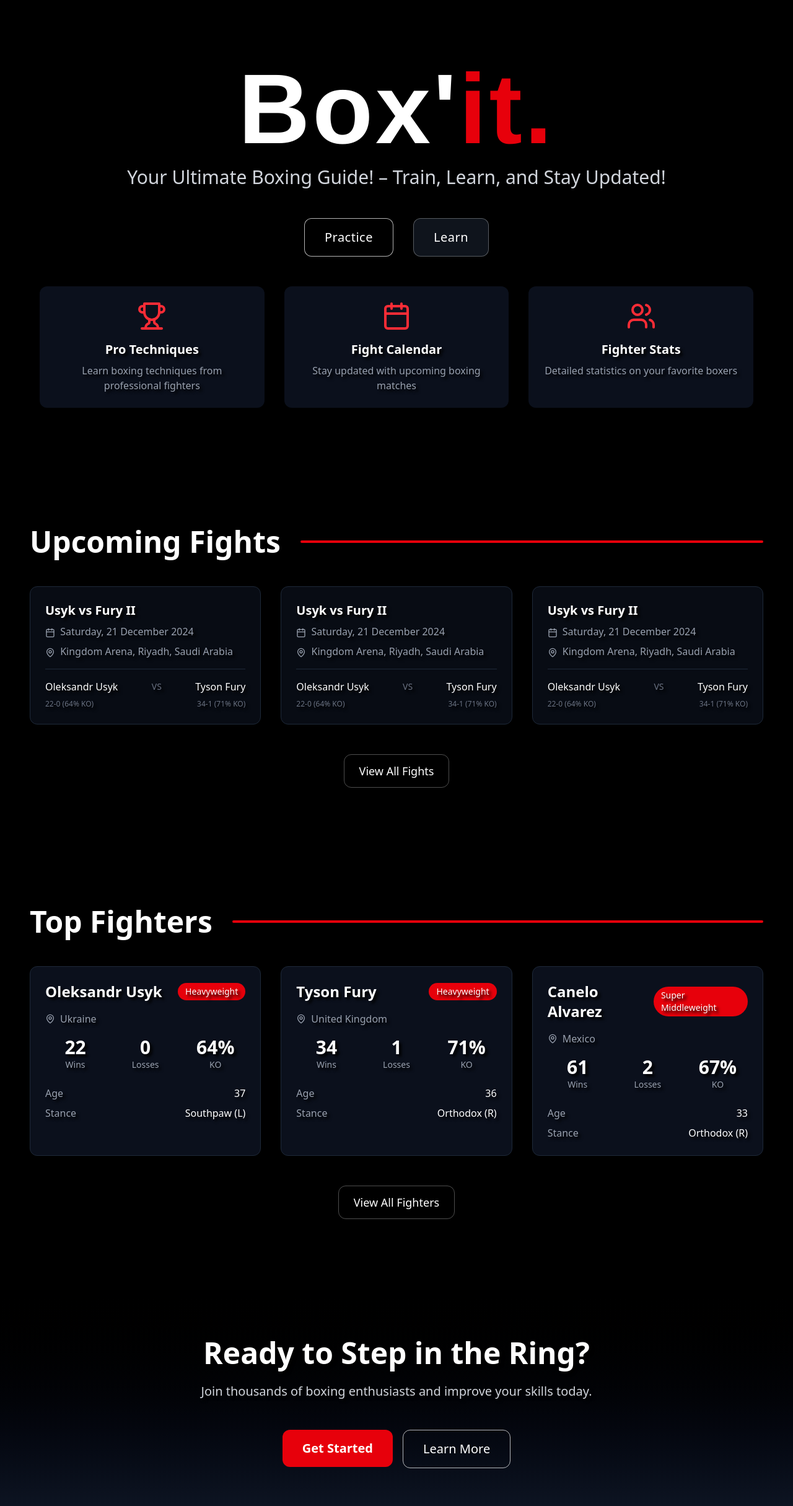
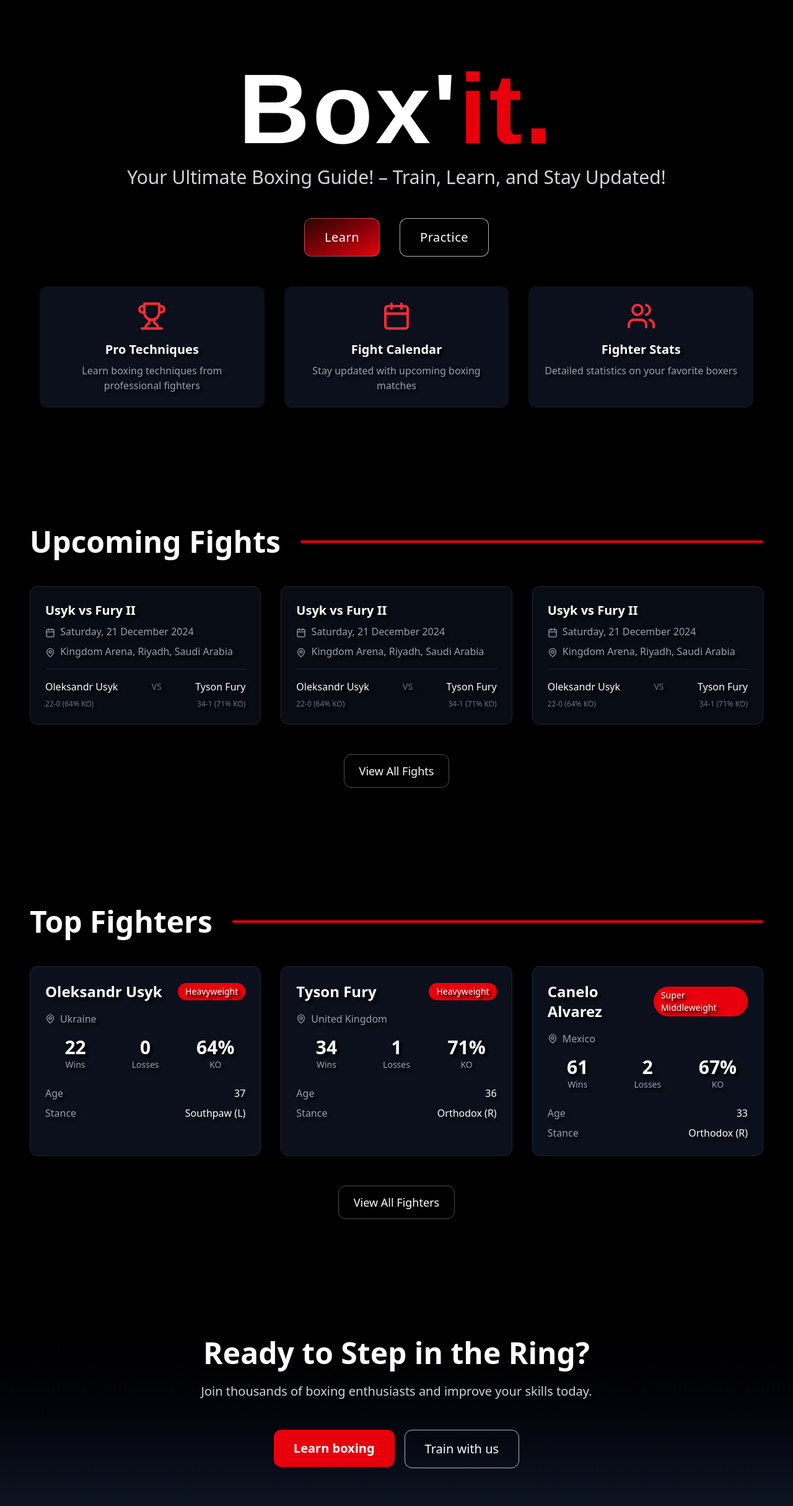
Before and after one commit to constayush/Boxit, a React (Vite) app: page / in a window 1280 px wide. Shown: the top 2430 px of the page at 62% size. Built offline with nearby package versions, Linux system fonts and the light colour scheme; no server answers.

Commit message:
added some videos

```diff
--- a/src/components/pages/Home.tsx
+++ b/src/components/pages/Home.tsx
@@ -1,9 +1,9 @@
-"use client"
+"use client";
 
-import { useEffect } from "react"
-import { Link } from "react-router"
-import FightCards from "../ui/FightCards"
-import { Trophy, Calendar, MapPin, Users } from "lucide-react"
+import { useEffect } from "react";
+import { Link } from "react-router";
+import FightCards from "../ui/FightCards";
+import { Trophy, Calendar, MapPin, Users } from "lucide-react";
 
 export default function Home() {
   const demoFights = [
@@ -82,53 +82,50 @@
         ko_percentage: 71,
       },
     },
-  ]
+  ];
 
   useEffect(() => {
-    const url = "https://boxing-data-api.p.rapidapi.com/v1/divisions/"
+    const url = "https://boxing-data-api.p.rapidapi.com/v1/divisions/";
     const options = {
       method: "GET",
       headers: {
         "x-rapidapi-key": "",
         "x-rapidapi-host": "boxing-data-api.p.rapidapi.com",
       },
-    }
+    };
 
     try {
       fetch(url, options)
         .then((response) => response.json())
         .then((data) => console.log(data))
-        .catch((error) => console.error(error))
+        .catch((error) => console.error(error));
     } catch (error) {
-      console.error(error)
+      console.error(error);
     }
-  }, [])
+  }, []);
 
   return (
     <div className="flex flex-col justify-center items-center min-h-screen bg-black text-white ">
-
       {/* Hero Section */}
       <div className="container relative flex flex-col items-center px-4 md:px-12 my-12 md:my-24">
-
         <div className="text-center max-w-4xl mx-auto">
           <h1 className="text-6xl md:text-[10rem] font-bold mb-3 helvetica-font">
             Box'<span className="text-red-600">it.</span>
           </h1>
-          <p className="text-xl md:text-3xl mb-12 text-gray-300">Your Ultimate Boxing Guide! – Train, Learn, and Stay Updated!</p>
+          <p className="text-xl md:text-3xl mb-12 text-gray-300">
+            Your Ultimate Boxing Guide! – Train, Learn, and Stay Updated!
+          </p>
 
           {/* Buttons */}
           <div className="flex flex-col sm:flex-row gap-4 sm:gap-8 justify-center">
+            <Link to="/learn">
+              <button className="w-full sm:w-auto border border-white/30  bg-gradient-to-tl from-red-600 to-[#2d0303]   transition-all duration-300 rounded-xl py-4 px-8 text-xl font-medium tracking-wide">
+                Learn
+              </button>
+            </Link>
             <Link to="/select">
               <button className="w-full sm:w-auto border border-white/70 bg-black hover:bg-red-600 transition-all duration-300 rounded-xl py-4 px-8 text-xl font-medium tracking-wide hover:tracking-wider">
                 Practice
-              </button>
-            </Link>
-            <Link to="/learn" className="">
-              <button
-                className="w-full sm:w-auto border border-white/30 bg-gray-800/50 hover:bg-red-600 transition-all duration-300 rounded-xl py-4 px-8 text-xl font-medium tracking-wide hover:tracking-wider"
-
-              >
-                Learn
               </button>
             </Link>
           </div>
@@ -136,20 +133,29 @@
 
         {/* Features */}
         <div className="grid grid-cols-1 md:grid-cols-3 gap-8 mt-12 w-full max-w-6xl">
-          <div className="bg-gray-900/70 p-6 rounded-xl flex flex-col items-center text-center">
-            <Trophy className="w-12 h-12 text-red-500 mb-4" />
-            <h3 className="text-xl font-bold mb-2">Pro Techniques</h3>
-            <p className="text-gray-400">Learn boxing techniques from professional fighters</p>
-          </div>
+          <Link to="/learn">
+            <div className="bg-gray-900/70 p-6 rounded-xl flex flex-col items-center text-center">
+              <Trophy className="w-12 h-12 text-red-500 mb-4" />
+              <h3 className="text-xl font-bold mb-2">Pro Techniques</h3>
+              <p className="text-gray-400">
+                Learn boxing techniques from professional fighters
+              </p>
+            </div>
+          </Link>
+
           <div className="bg-gray-900/70 p-6 rounded-xl flex flex-col items-center text-center">
             <Calendar className="w-12 h-12 text-red-500 mb-4" />
             <h3 className="text-xl font-bold mb-2">Fight Calendar</h3>
-            <p className="text-gray-400">Stay updated with upcoming boxing matches</p>
+            <p className="text-gray-400">
+              Stay updated with upcoming boxing matches
+            </p>
           </div>
           <div className="bg-gray-900/70 p-6 rounded-xl flex flex-col items-center text-center">
             <Users className="w-12 h-12 text-red-500 mb-4" />
             <h3 className="text-xl font-bold mb-2">Fighter Stats</h3>
-            <p className="text-gray-400">Detailed statistics on your favorite boxers</p>
+            <p className="text-gray-400">
+              Detailed statistics on your favorite boxers
+            </p>
           </div>
         </div>
       </div>
@@ -163,7 +169,10 @@
 
         {/* Grid for Fight Cards */}
         <div className="grid sm:grid-cols-1 md:grid-cols-2 lg:grid-cols-3 gap-8">
-          {demoFights && demoFights.map((fight, index) => <FightCards key={index} fight={fight} />)}
+          {demoFights &&
+            demoFights.map((fight, index) => (
+              <FightCards key={index} fight={fight} />
+            ))}
         </div>
 
         <div className="mt-12 text-center">
@@ -187,7 +196,9 @@
             <div className="p-6">
               <div className="flex justify-between items-center mb-4">
                 <h3 className="text-2xl font-bold">Oleksandr Usyk</h3>
-                <span className="bg-red-600 text-white px-3 py-1 rounded-full text-sm font-medium">Heavyweight</span>
+                <span className="bg-red-600 text-white px-3 py-1 rounded-full text-sm font-medium">
+                  Heavyweight
+                </span>
               </div>
               <div className="flex items-center gap-2 text-gray-400 mb-4">
                 <MapPin className="w-4 h-4" />
@@ -225,7 +236,9 @@
             <div className="p-6">
               <div className="flex justify-between items-center mb-4">
                 <h3 className="text-2xl font-bold">Tyson Fury</h3>
-                <span className="bg-red-600 text-white px-3 py-1 rounded-full text-sm font-medium">Heavyweight</span>
+                <span className="bg-red-600 text-white px-3 py-1 rounded-full text-sm font-medium">
+                  Heavyweight
+                </span>
               </div>
               <div className="flex items-center gap-2 text-gray-400 mb-4">
                 <MapPin className="w-4 h-4" />
@@ -309,24 +322,26 @@
       {/* CTA Section */}
       <div className="w-full cursor-not-allowed bg-gradient-to-b from-black to-gray-900 p-24 ">
         <div className="container mx-auto px-4 text-center max-w-3xl">
-          <h2 className="text-4xl md:text-5xl font-bold mb-6">Ready to Step in the Ring?</h2>
+          <h2 className="text-4xl md:text-5xl font-bold mb-6">
+            Ready to Step in the Ring?
+          </h2>
           <p className="text-xl text-gray-300 mb-12">
             Join thousands of boxing enthusiasts and improve your skills today.
           </p>
           <div className="flex flex-col sm:flex-row gap-4 justify-center">
             <Link to="/select">
               <button className="w-full sm:w-auto bg-red-600 hover:bg-red-700 transition-all duration-300 rounded-xl py-4 px-8 text-xl font-bold">
-                Get Started
+                Learn boxing
               </button>
             </Link>
             <a href="#" className="cursor-pointer">
               <button className="w-full sm:w-auto border border-white/70 bg-transparent hover:bg-white/10 transition-all duration-300 rounded-xl py-4 px-8 text-xl font-medium">
-                Learn More
+                Train with us
               </button>
             </a>
           </div>
         </div>
       </div>
     </div>
-  )
+  );
 }
--- a/src/components/pages/Learn.tsx
+++ b/src/components/pages/Learn.tsx
@@ -14,7 +14,7 @@
     icon: "👊",
     description:
       "The jab is a quick, straight punch thrown with the lead hand from the guard position. The jab is the most important punch in a boxer's arsenal because it provides a fair amount of its own cover and it leaves the least amount of space for a counter punch from the opponent.",
-    videoId: "vD4JbdNu2Vc",
+    videoId: "jm2OaMiFexc",
     tips: [
       "Keep your elbow in",
       "Rotate your fist at the end of the punch",
@@ -32,7 +32,7 @@
     icon: "💥",
     description:
       "The cross is a powerful straight punch thrown with the rear hand. It's often thrown after a jab, creating the classic 'one-two' combination. The power comes from rotating your hips and shoulders, transferring weight from the back foot to the front foot.",
-    videoId: "xZdDRvzG4Jw",
+    videoId: "GXIshLTUHjk",
     tips: [
       "Rotate your hips and shoulders",
       "Keep your chin tucked",
@@ -50,7 +50,7 @@
     icon: "🤛",
     description:
       "The lead hook is a semi-circular punch thrown with the lead hand. It's aimed at the side of the opponent's head or body. The hook is a powerful punch that can catch opponents by surprise as it comes from the side rather than straight on.",
-    videoId: "KxZgCEPOk5Y",
+    videoId: "kxY5RMesarQ",
     tips: [
       "Keep your elbow at a 90-degree angle",
       "Pivot on your lead foot",
@@ -86,7 +86,7 @@
     icon: "⤴️",
     description:
       "The lead uppercut is an upward punch thrown with the lead hand, targeting the opponent's chin or body. It's effective in close range and can be devastating when an opponent is leaning forward or has their guard too high.",
-    videoId: "7oPAiKjhMzM",
+    videoId: "83TN2M8ZBuI",
     tips: [
       "Bend your knees slightly",
       "Keep your elbow close to your body",
@@ -122,7 +122,7 @@
     icon: "↪️",
     description:
       "Slipping is a defensive technique where you move your head to either side to avoid an incoming punch. It's a fundamental defensive skill that allows you to evade punches while staying in position to counter.",
-    videoId: "HeKy5YbYU8k",
+    videoId: "mDyQFyTaCRE",
     tips: [
       "Bend slightly at the knees, not the waist",
       "Keep your eyes on your opponent",
@@ -140,7 +140,7 @@
     icon: "🔄",
     description:
       "Rolling is a defensive technique where you move your upper body in a circular motion to avoid punches. It's particularly effective against hooks and allows you to position yourself for counter punches.",
-    videoId: "Zs-Kj3Gp-qU",
+    videoId: "nCWFoJYNUH4",
     tips: [
       "Bend your knees",
       "Keep your hands up to protect your face",
@@ -158,7 +158,7 @@
     icon: "⬇️",
     description:
       "Ducking is a defensive technique where you lower your body by bending your knees to avoid punches aimed at your head. It's effective against straight punches and can set you up for body counter punches.",
-    videoId: "JfBP_Sb5UVs",
+    videoId: "ljkp",
     tips: [
       "Bend at the knees, not the waist",
       "Keep your eyes on your opponent",
@@ -219,8 +219,22 @@
                 Boxing Techniques
               </h2>
 
+
+
               {/* Categories */}
               <div className="space-y-6">
+
+              <div >
+                    <h3
+                      className={`text-lg font-medium mb-3 pb-2 border-b `}
+
+                    >
+                     Important note
+                    </h3>
+                    <p>This course is not created or owned by us. It is a Creative Commons-licensed course sourced from YouTube, originally produced by its respective creator(s). All credit goes to the original author(s) <a className="font-bold text-red-500" href="https://www.youtube.com/@MasterBoxingLLC" target="_blank">MASTER BOXING</a> for their work. We are simply providing access to this content for educational purposes.</p>
+
+                  </div>
+
                 {categories.map((category) => (
                   <div key={category.id}>
                     <h3
--- a/src/index.css
+++ b/src/index.css
@@ -54,5 +54,6 @@
 }
 
 a, button{
+  transition: all .3s ease-in-out;
   cursor: pointer;
 }
```
